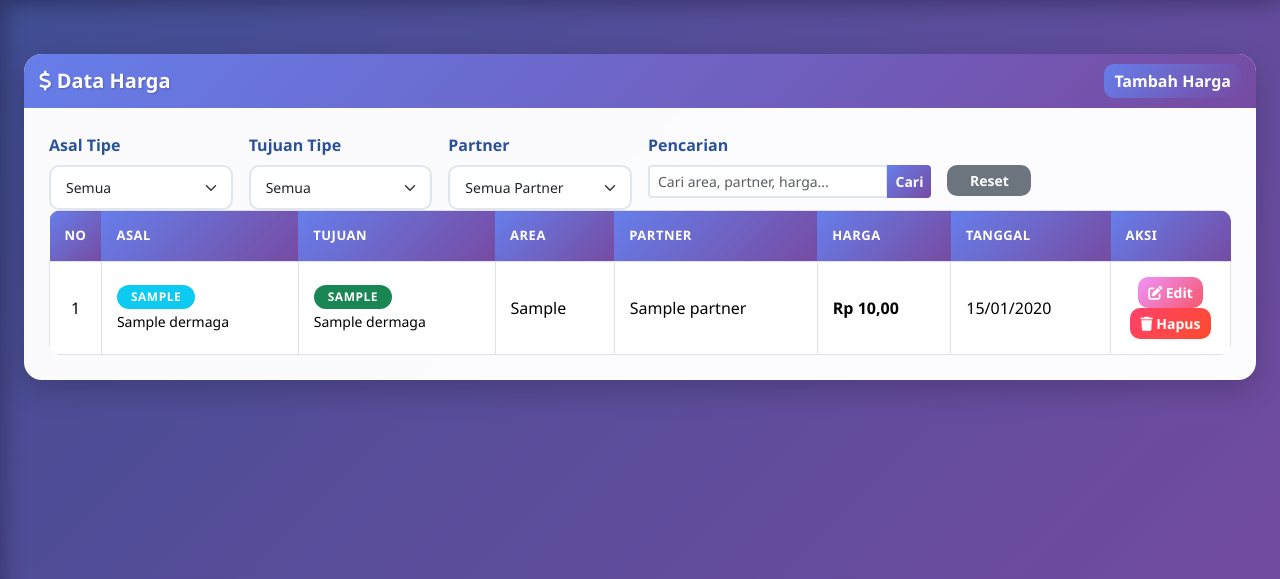
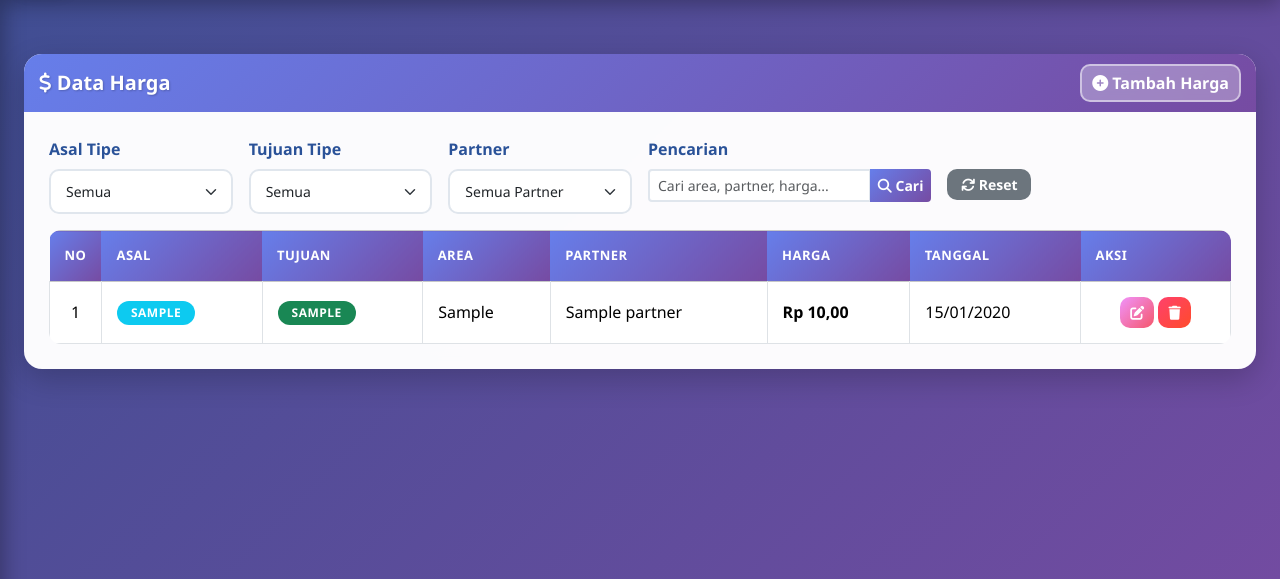
Before and after one commit to Nailahwts/sim-pktrans, a PHP site: page /master/harga.php in a window 1280 px wide. Shown: the part 80-659 px from the top of the page. Run offline with PHP 8.4, Linux system fonts and the light colour scheme; the visitor is signed in with stand-in values (Sample User, id 1); tables that the repository leaves empty or names only in its code hold one stand-in row (values such as "Sample post"); some libraries are stand-ins or nearby versions.

Commit message:
harga update

```diff
--- a/master/harga.php
+++ b/master/harga.php
@@ -1,14 +1,8 @@
 <?php
 session_start();
-include "../config/database.php"; // koneksi DB
+include "../config/database.php";
 
 $username = $_SESSION['admin'];
-
-// 🔹 Update data lama agar kolom foreign key terisi sesuai tipe
-$conn->query("UPDATE harga SET asal_dermaga_id = asal_id WHERE asal_tipe = 'dermaga'");
-$conn->query("UPDATE harga SET asal_warehouse_id = asal_id WHERE asal_tipe = 'warehouse'");
-$conn->query("UPDATE harga SET tujuan_dermaga_id = tujuan_id WHERE tujuan_tipe = 'dermaga'");
-$conn->query("UPDATE harga SET tujuan_warehouse_id = tujuan_id WHERE tujuan_tipe = 'warehouse'");
 
 // Handle form submission
 if ($_SERVER['REQUEST_METHOD'] === 'POST' && isset($_POST['action'])) {
@@ -47,6 +41,10 @@ if ($_SERVER['REQUEST_METHOD'] === 'POST' && isset($_POST['action'])) {
         $harga = $_POST['harga'];
         $tanggal = !empty($_POST['tanggal']) ? $_POST['tanggal'] : NULL;
 
+        // ✅ TAMBAHAN: Validasi asal dan tujuan tidak boleh sama
+        if ($asal_tipe === $tujuan_tipe && $asal_id === $tujuan_id) {
+            $error_message = "⚠️ Asal dan tujuan tidak boleh sama!";
+        } else {
             // Validasi asal
             $asal_table = $asal_tipe === 'dermaga' ? 'dermaga' : 'warehouse';
             $asal_col = $asal_tipe === 'dermaga' ? 'dermaga_id' : 'warehouse_id';
@@ -72,41 +70,33 @@ if ($_SERVER['REQUEST_METHOD'] === 'POST' && isset($_POST['action'])) {
             } elseif ($tujuan_count == 0) {
                 $error_message = "Tujuan ID tidak valid untuk tipe $tujuan_tipe.";
             } else {
-            // Tentukan kolom foreign key
-            $asal_dermaga_id = $asal_tipe === 'dermaga' ? $asal_id : NULL;
-            $asal_warehouse_id = $asal_tipe === 'warehouse' ? $asal_id : NULL;
-            $tujuan_dermaga_id = $tujuan_tipe === 'dermaga' ? $tujuan_id : NULL;
-            $tujuan_warehouse_id = $tujuan_tipe === 'warehouse' ? $tujuan_id : NULL;
-
                 if ($action === 'add') {
+                    // ✅ INSERT hanya kolom yang ada di database
                     $stmt = $conn->prepare("
                         INSERT INTO harga (
-                        asal_tipe, asal_id, asal_dermaga_id, asal_warehouse_id,
-                        tujuan_tipe, tujuan_id, tujuan_dermaga_id, tujuan_warehouse_id,
+                            asal_tipe, asal_id, tujuan_tipe, tujuan_id,
                             area, partner_id, harga, tanggal
-                    ) VALUES (?, ?, ?, ?, ?, ?, ?, ?, ?, ?, ?, ?)
+                        ) VALUES (?, ?, ?, ?, ?, ?, ?, ?)
                     ");
                     $stmt->bind_param(
-                    "siiisiiisids",
-                    $asal_tipe, $asal_id, $asal_dermaga_id, $asal_warehouse_id,
-                    $tujuan_tipe, $tujuan_id, $tujuan_dermaga_id, $tujuan_warehouse_id,
+                        "sisssids",
+                        $asal_tipe, $asal_id, $tujuan_tipe, $tujuan_id,
                         $area, $partner_id, $harga, $tanggal
                     );
                     $stmt->execute();
                     $stmt->close();
                     $success_message = "Data harga berhasil ditambahkan.";
                 } elseif ($action === 'edit' && $harga_id) {
+                    // ✅ UPDATE hanya kolom yang ada di database
                     $stmt = $conn->prepare("
                         UPDATE harga SET
-                        asal_tipe = ?, asal_id = ?, asal_dermaga_id = ?, asal_warehouse_id = ?,
-                        tujuan_tipe = ?, tujuan_id = ?, tujuan_dermaga_id = ?, tujuan_warehouse_id = ?,
+                            asal_tipe = ?, asal_id = ?, tujuan_tipe = ?, tujuan_id = ?,
                             area = ?, partner_id = ?, harga = ?, tanggal = ?
                         WHERE harga_id = ?
                     ");
                     $stmt->bind_param(
-                    "siiisiiisidsi",
-                    $asal_tipe, $asal_id, $asal_dermaga_id, $asal_warehouse_id,
-                    $tujuan_tipe, $tujuan_id, $tujuan_dermaga_id, $tujuan_warehouse_id,
+                        "sisssidsi",
+                        $asal_tipe, $asal_id, $tujuan_tipe, $tujuan_id,
                         $area, $partner_id, $harga, $tanggal, $harga_id
                     );
                     $stmt->execute();
@@ -116,23 +106,32 @@ if ($_SERVER['REQUEST_METHOD'] === 'POST' && isset($_POST['action'])) {
             }
         }
     }
+}
 
-// --- Fetch data untuk tampilan (opsional filter) ---
+// --- Fetch data untuk tampilan ---
 $filter_asal_tipe = $_GET['filter_asal_tipe'] ?? '';
 $filter_tujuan_tipe = $_GET['filter_tujuan_tipe'] ?? '';
 $filter_partner = $_GET['filter_partner'] ?? '';
 $search = $_GET['search'] ?? '';
 
+// ✅ Query disesuaikan dengan struktur database baru
 $query = "
-SELECT h.*, p.nama_partner,
-       COALESCE(d.nama_dermaga, w.nama_warehouse) AS nama_asal,
-       COALESCE(td.nama_dermaga, tw.nama_warehouse) AS nama_tujuan
+SELECT h.*,
+       p.nama_partner,
+       CASE
+           WHEN h.asal_tipe = 'dermaga' THEN d_asal.nama_dermaga
+           ELSE w_asal.nama_warehouse
+       END AS nama_asal,
+       CASE
+           WHEN h.tujuan_tipe = 'dermaga' THEN d_tujuan.nama_dermaga
+           ELSE w_tujuan.nama_warehouse
+       END AS nama_tujuan
 FROM harga h
 LEFT JOIN partner p ON h.partner_id = p.partner_id
-LEFT JOIN dermaga d ON h.asal_dermaga_id = d.dermaga_id
-LEFT JOIN warehouse w ON h.asal_warehouse_id = w.warehouse_id
-LEFT JOIN dermaga td ON h.tujuan_dermaga_id = td.dermaga_id
-LEFT JOIN warehouse tw ON h.tujuan_warehouse_id = tw.warehouse_id
+LEFT JOIN dermaga d_asal ON h.asal_tipe = 'dermaga' AND h.asal_id = d_asal.dermaga_id
+LEFT JOIN warehouse w_asal ON h.asal_tipe = 'warehouse' AND h.asal_id = w_asal.warehouse_id
+LEFT JOIN dermaga d_tujuan ON h.tujuan_tipe = 'dermaga' AND h.tujuan_id = d_tujuan.dermaga_id
+LEFT JOIN warehouse w_tujuan ON h.tujuan_tipe = 'warehouse' AND h.tujuan_id = w_tujuan.warehouse_id
 WHERE 1=1
 ";
 
@@ -166,7 +165,6 @@ $warehouse_result = $conn->query("SELECT * FROM warehouse ORDER BY nama_warehous
 $partner_result = $conn->query("SELECT * FROM partner ORDER BY nama_partner");
 ?>
 
-
 <!DOCTYPE html>
 <html lang="id">
 <head>
@@ -174,11 +172,8 @@ $partner_result = $conn->query("SELECT * FROM partner ORDER BY nama_partner");
     <meta name="viewport" content="width=device-width, initial-scale=1.0">
     <title>Data Harga - PKT System</title>
     <link href="https://cdn.jsdelivr.net/npm/bootstrap@5.3.2/dist/css/bootstrap.min.css" rel="stylesheet">
-<link rel="stylesheet" href="https://cdn.datatables.net/1.13.6/css/dataTables.bootstrap5.min.css">
     <link rel="stylesheet" href="https://cdnjs.cloudflare.com/ajax/libs/font-awesome/6.4.0/css/all.min.css">
-
     <link rel="stylesheet" href="../assets/css/style_master.css">
-
 </head>
 <body>
 
@@ -246,14 +241,14 @@ $partner_result = $conn->query("SELECT * FROM partner ORDER BY nama_partner");
 <div class="container-fluid mt-4 px-4">
     <?php if (isset($success_message)): ?>
         <div class="alert alert-success alert-dismissible fade show" role="alert">
-            <i class="bi bi-check-circle"></i> <?php echo $success_message; ?>
+            <i class="fas fa-check-circle"></i> <?php echo $success_message; ?>
             <button type="button" class="btn-close" data-bs-dismiss="alert"></button>
         </div>
     <?php endif; ?>
 
     <?php if (isset($error_message)): ?>
         <div class="alert alert-danger alert-dismissible fade show" role="alert">
-            <i class="bi bi-exclamation-triangle"></i> <?php echo $error_message; ?>
+            <i class="fas fa-exclamation-triangle"></i> <?php echo $error_message; ?>
             <button type="button" class="btn-close" data-bs-dismiss="alert"></button>
         </div>
     <?php endif; ?>
@@ -261,19 +256,14 @@ $partner_result = $conn->query("SELECT * FROM partner ORDER BY nama_partner");
     <div class="card">
         <div class="card-header bg-primary text-white d-flex justify-content-between align-items-center">
             <h5 class="mb-0"><i class="fas fa-dollar-sign"></i> Data Harga</h5>
-
-                <br>
-                <div class="col-md-2 text-end">
-                    <button type="button" class="btn btn-primary" data-bs-toggle="modal" data-bs-target="#addModal">
-                        <i class="bi bi-plus-circle"></i> Tambah Harga
+            <button type="button" class="btn btn-light" data-bs-toggle="modal" data-bs-target="#addModal">
+                <i class="fas fa-plus-circle"></i> Tambah Harga
             </button>
         </div>
-        </div>
         <div class="card-body">
-            <!-- Filter & Search Section -->
-
-            <div class="filter-section">
-                <form method="GET" class="row g-3" id="filterForm">
+            <!-- Filter Section -->
+            <div class="filter-section mb-3">
+                <form method="GET" class="row g-3">
                     <div class="col-md-2">
                         <label class="form-label">Asal Tipe</label>
                         <select class="form-select form-select-sm" name="filter_asal_tipe" onchange="this.form.submit()">
@@ -309,23 +299,22 @@ $partner_result = $conn->query("SELECT * FROM partner ORDER BY nama_partner");
                         <div class="input-group input-group-sm">
                             <input type="text" class="form-control" name="search" placeholder="Cari area, partner, harga..." value="<?= htmlspecialchars($search) ?>">
                             <button class="btn btn-primary" type="submit">
-                                <i class="bi bi-search"></i> Cari
+                                <i class="fas fa-search"></i> Cari
                             </button>
                         </div>
                     </div>
                     <div class="col-md-1">
                         <label class="form-label">&nbsp;</label>
                         <a href="harga.php" class="btn btn-secondary btn-sm d-block">
-                            <i class="bi bi-arrow-clockwise"></i> Reset
+                            <i class="fas fa-sync"></i> Reset
                         </a>
                     </div>
                 </form>
             </div>
 
-
             <div class="table-responsive">
                 <table class="table table-hover table-bordered">
-                    <thead>
+                    <thead class="table-light">
                         <tr>
                             <th style="width: 50px;">No</th>
                             <th>Asal</th>
@@ -334,7 +323,7 @@ $partner_result = $conn->query("SELECT * FROM partner ORDER BY nama_partner");
                             <th>Partner</th>
                             <th>Harga</th>
                             <th>Tanggal</th>
-                            <th style="width: 120px;">Aksi</th>
+                            <th style="width: 150px;">Aksi</th>
                         </tr>
                     </thead>
                     <tbody>
@@ -358,11 +347,11 @@ $partner_result = $conn->query("SELECT * FROM partner ORDER BY nama_partner");
                             <td><strong>Rp <?php echo number_format($row['harga'], 2, ',', '.'); ?></strong></td>
                             <td><?php echo $row['tanggal'] ? date('d/m/Y', strtotime($row['tanggal'])) : '-'; ?></td>
                             <td class="text-center">
-                                <button class="btn btn-sm btn-warning btn-action" onclick="editHarga(<?php echo htmlspecialchars(json_encode($row)); ?>)" title="Edit">
-                                    <i class="fas fa-edit"></i> Edit
+                                <button class="btn btn-sm btn-warning" onclick="editHarga(<?php echo htmlspecialchars(json_encode($row)); ?>)" title="Edit">
+                                    <i class="fas fa-edit"></i>
                                 </button>
-                                <button class="btn btn-sm btn-danger btn-action" onclick="deleteHarga(<?php echo $row['harga_id']; ?>)" title="Hapus">
-                                    <i class="fas fa-trash"></i> Hapus
+                                <button class="btn btn-sm btn-danger" onclick="deleteHarga(<?php echo $row['harga_id']; ?>)" title="Hapus">
+                                    <i class="fas fa-trash"></i>
                                 </button>
                             </td>
                         </tr>
@@ -456,6 +445,7 @@ $partner_result = $conn->query("SELECT * FROM partner ORDER BY nama_partner");
                     </div>
                 </div>
                 <div class="modal-footer">
+                    <button type="button" class="btn btn-secondary" data-bs-dismiss="modal">Batal</button>
                     <button type="submit" class="btn btn-primary">Simpan</button>
                 </div>
             </form>
```
Lines whose indentation alone changed are shown as unchanged.
